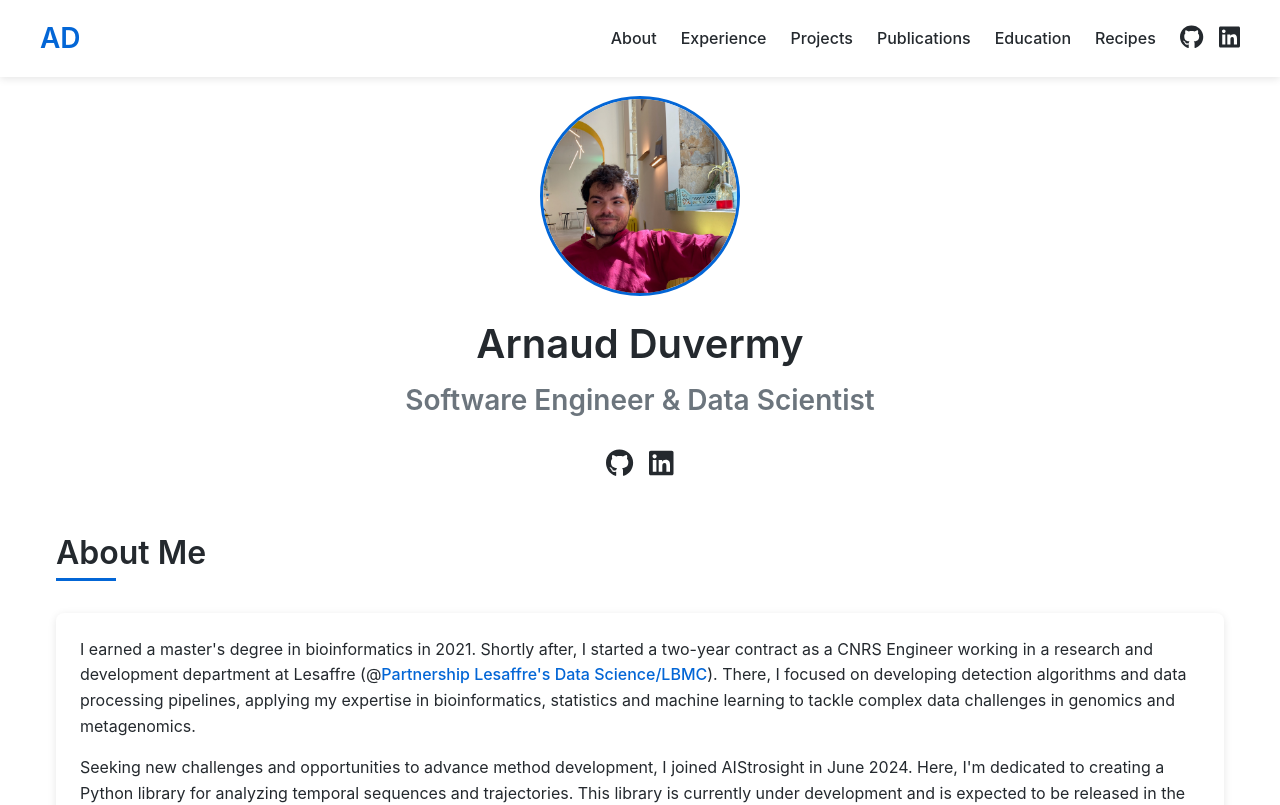
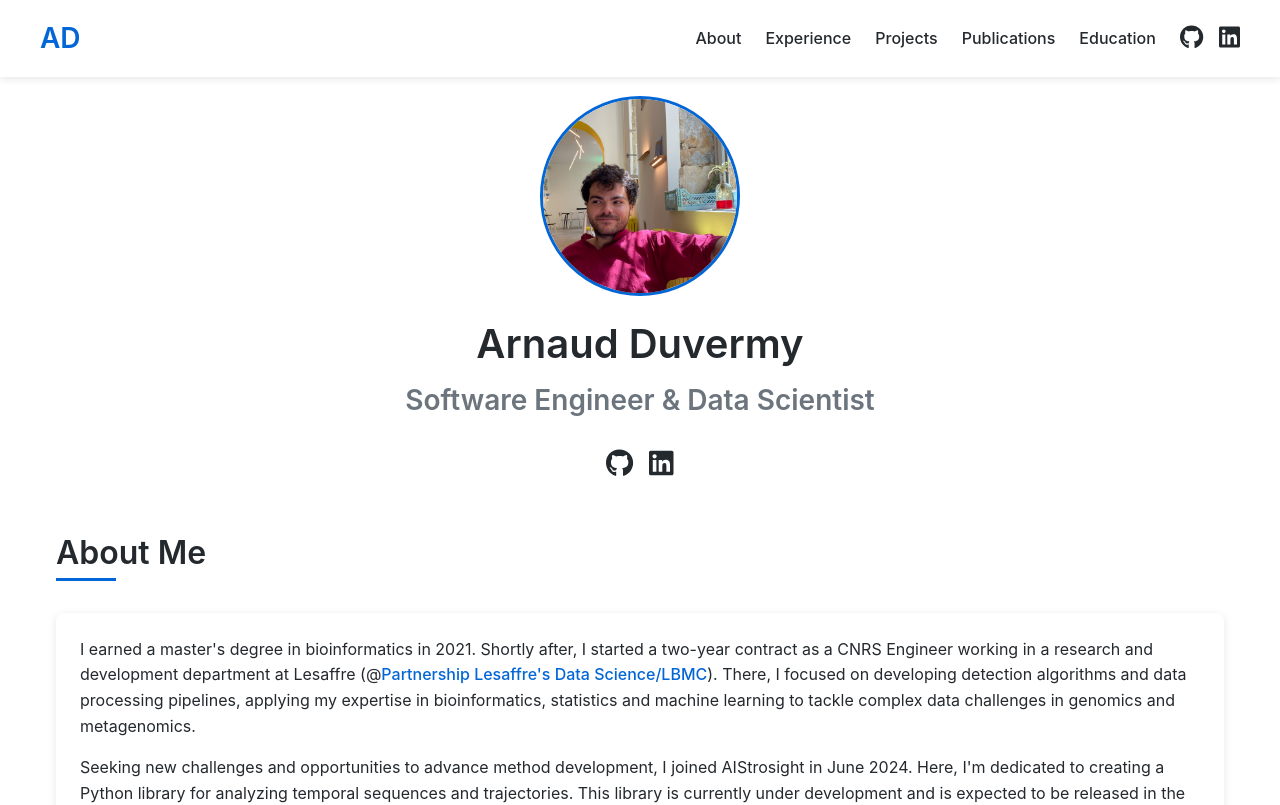
Before and after one commit to aduvermy/portfolio, a React (Vite) app: page / in a window 1280 px wide. Shown: the top 805 px of the page. Built offline with nearby package versions, Linux system fonts and the light colour scheme.

Commit message:
blinding

```diff
--- a/src/App.tsx
+++ b/src/App.tsx
@@ -10,7 +10,7 @@ import { Experience } from './pages/Experience';
 import { Projects } from './pages/Projects';
 import { Publications } from './pages/Publications';
 import { Education } from './pages/Education';
-import { Recipes } from './pages/Recipes';
+// import { Recipes } from './pages/Recipes';
 
 function App() {
   return (
@@ -24,7 +24,7 @@ function App() {
             <Route path="/projects" element={<Projects />} />
             <Route path="/publications" element={<Publications />} />
             <Route path="/education" element={<Education />} />
-            <Route path="/recipes" element={<Recipes />} />
+            {/* <Route path="/recipes" element={<Recipes />} /> */}
           </Routes>
         </Layout>
       </Router>
--- a/src/components/Header/Header.tsx
+++ b/src/components/Header/Header.tsx
@@ -107,7 +107,7 @@ export const Header = () => {
           <MenuItem to="/projects">Projects</MenuItem>
           <MenuItem to="/publications">Publications</MenuItem>
           <MenuItem to="/education">Education</MenuItem>
-          <MenuItem to="/recipes">Recipes</MenuItem>
+          {/* <MenuItem to="/recipes">Recipes</MenuItem> */}
           <SocialLinks>
             <SocialLink href="https://github.com/aduvermy" target="_blank" rel="noopener noreferrer">
               <FontAwesomeIcon icon={faGithub} />
```
